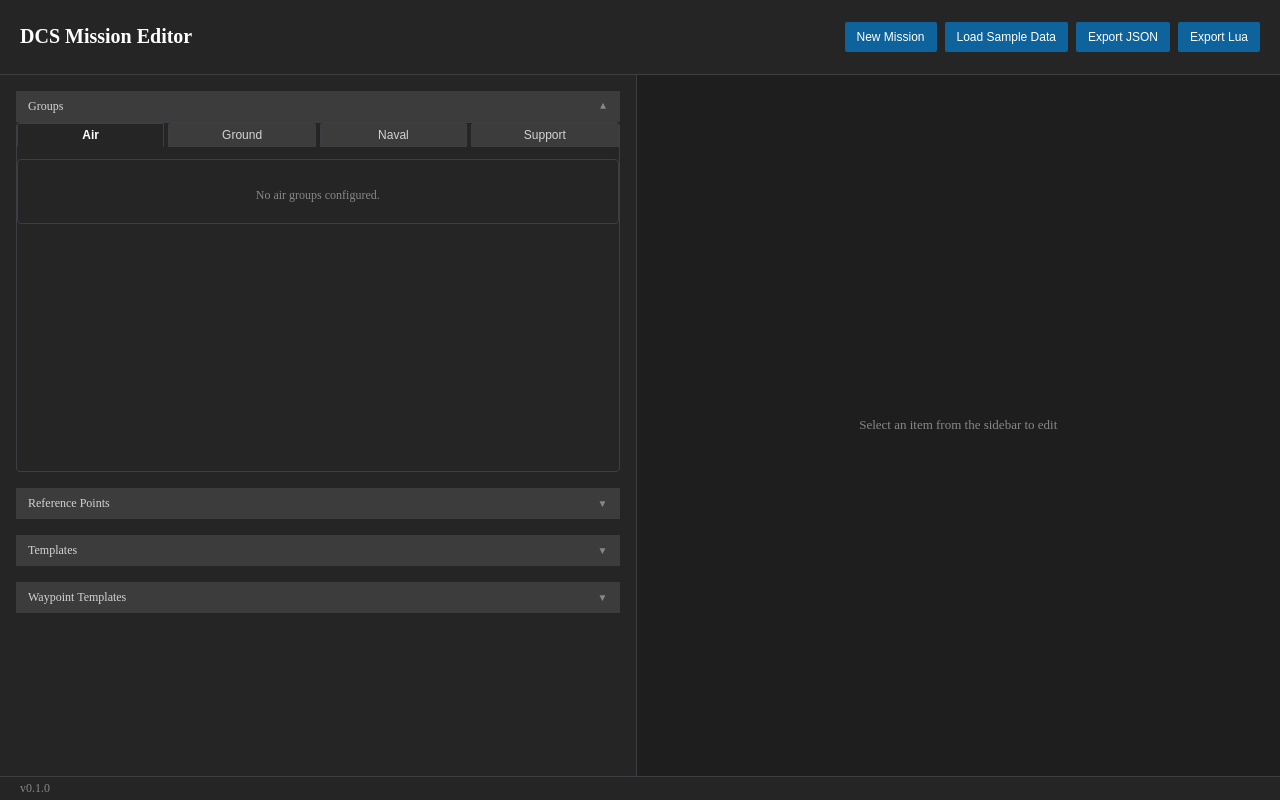
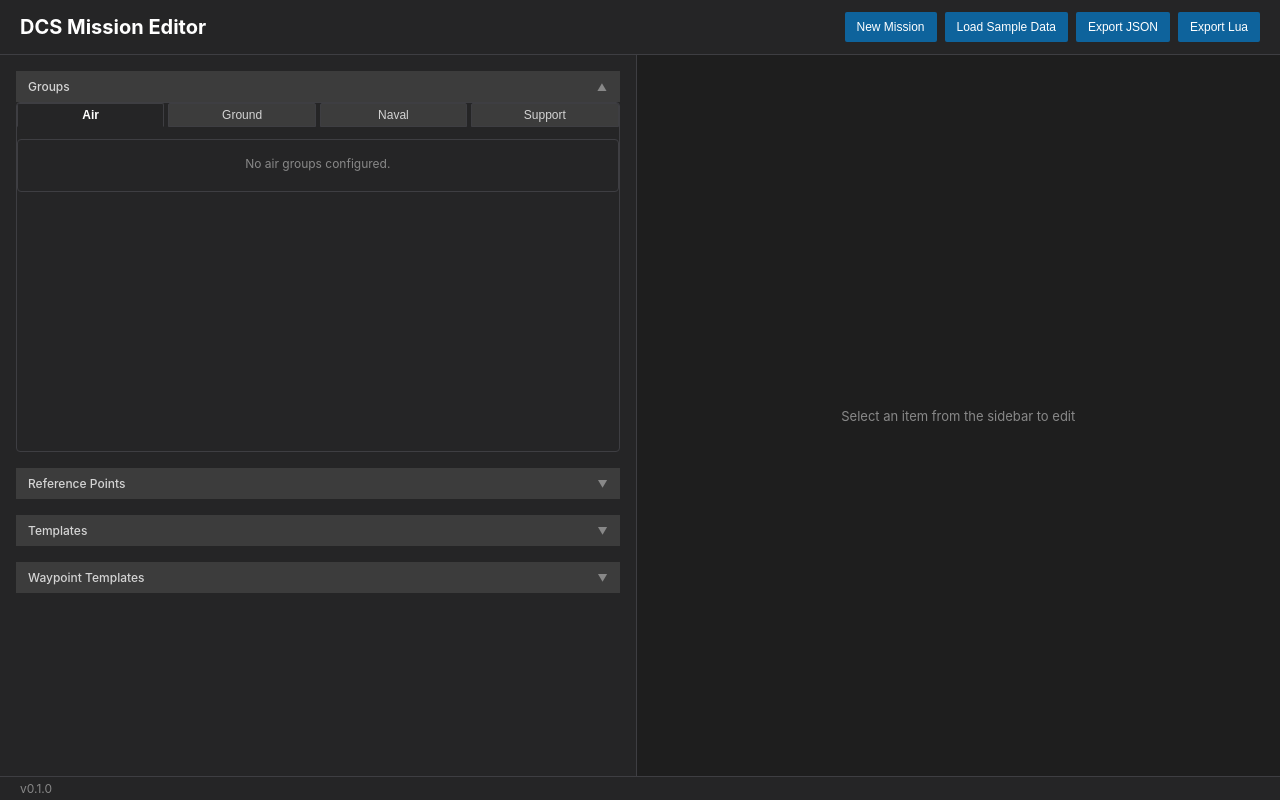
Before and after one commit to smo921/dcsAutomation, a Vue app in the folder mission-editor/: page / in a window 1280 px wide. Built offline with nearby package versions, Linux system fonts and the light colour scheme.

Commit message:
Add global styles to App.vue

```diff
--- a/mission-editor/src/renderer/src/App.vue
+++ b/mission-editor/src/renderer/src/App.vue
@@ -573,6 +573,29 @@
 }
 </script>
 
+<!-- Global styles (applied to entire app) -->
+<style>
+/* CSS Reset & Base Styles */
+* {
+  margin: 0;
+  padding: 0;
+  box-sizing: border-box;
+}
+
+body {
+  font-family: var(--font-family);
+  background: var(--color-bg-0);
+  color: var(--color-text-0);
+  overflow: hidden;
+}
+
+/* Focus styles for accessibility */
+:focus {
+  outline: 2px solid var(--color-border-focus);
+  outline-offset: 2px;
+}
+</style>
+
 <style>
 /* Import design tokens */
 @import './styles/index.css';
--- a/mission-editor/src/renderer/src/styles/index.css
+++ b/mission-editor/src/renderer/src/styles/index.css
@@ -1,3 +1,3 @@
-/* Global Styles Import - Main Entry Point */
+/* Styles Import - Main Entry Point */
 @import './tokens/index.css';
 @import './components/index.css';
```
